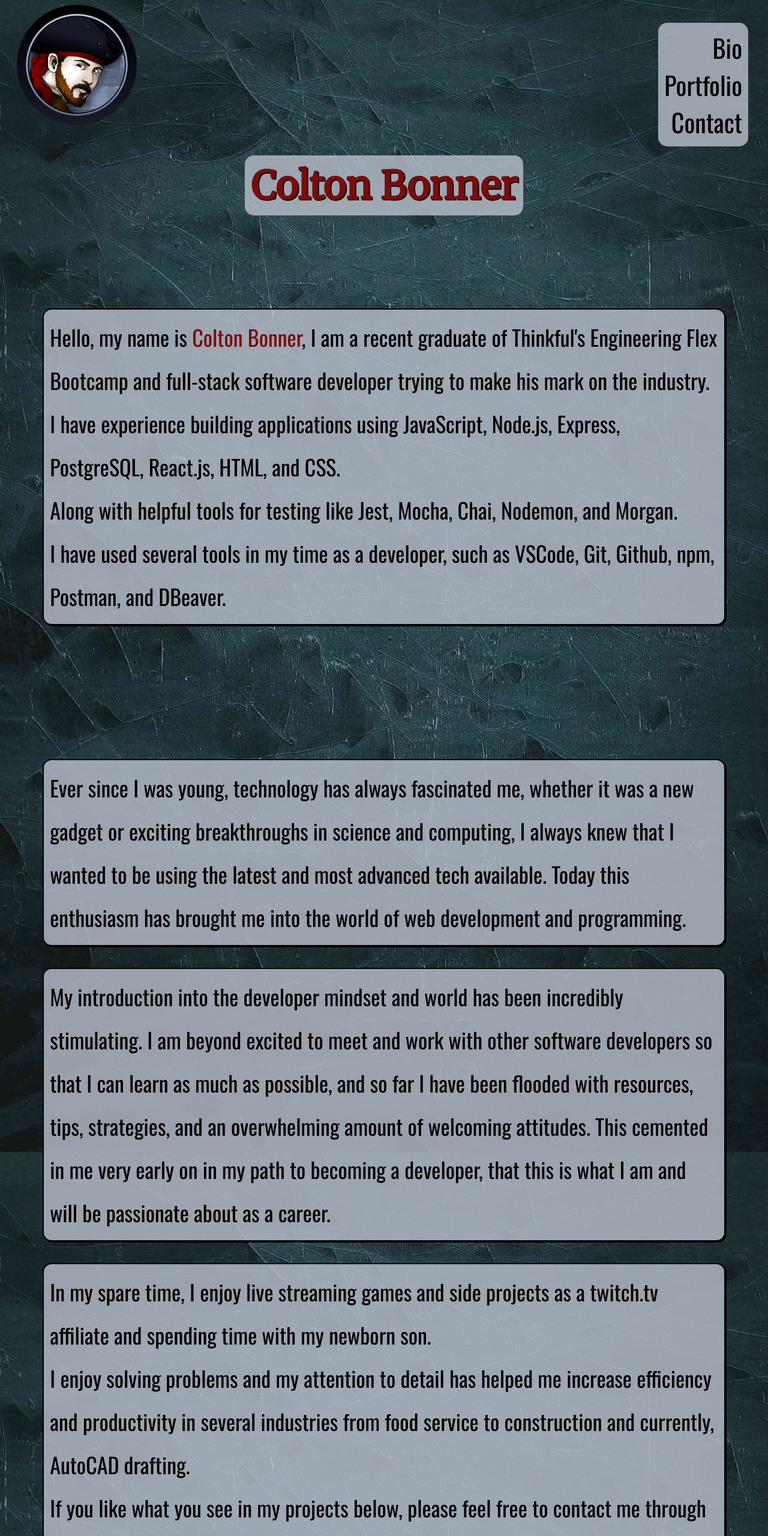
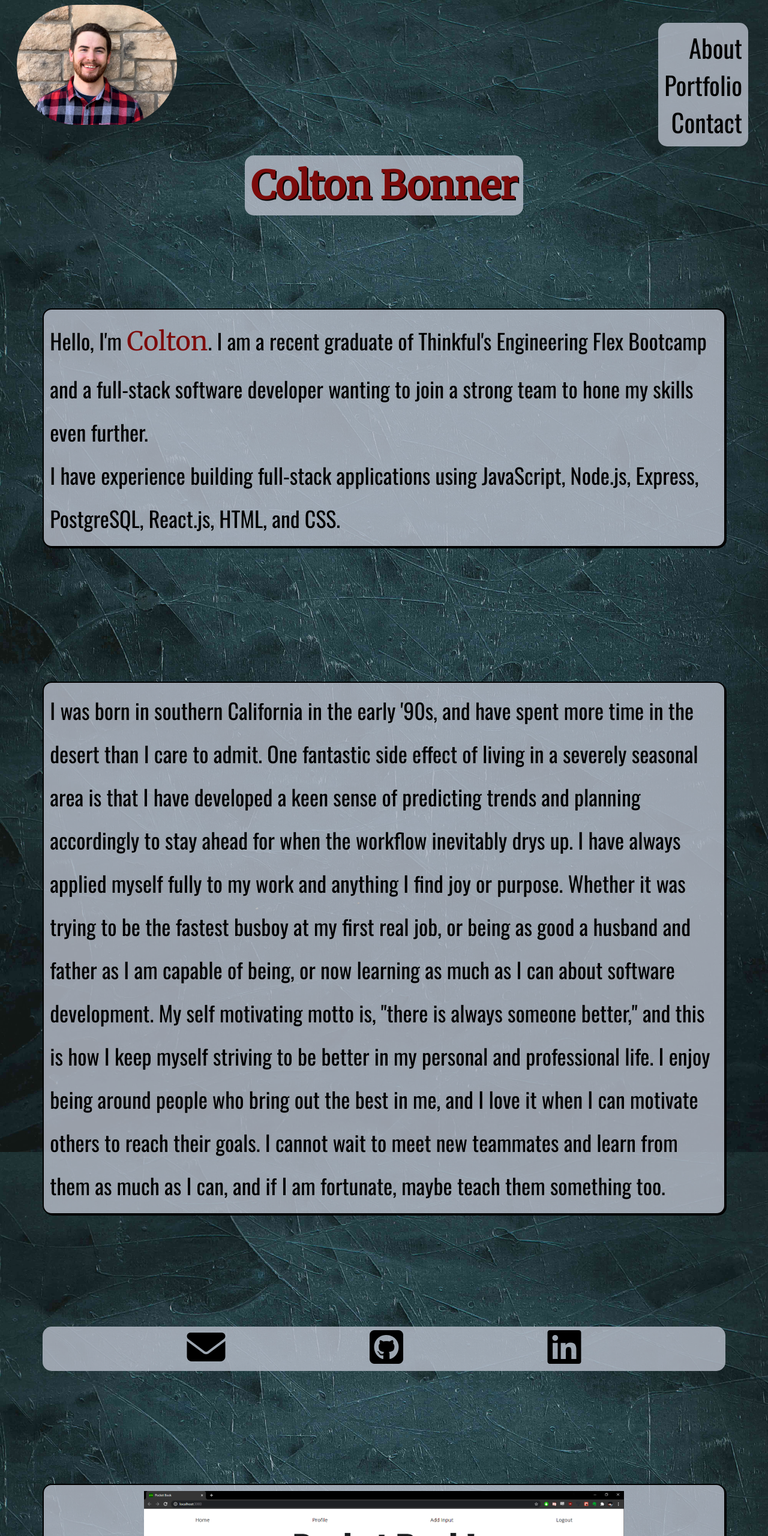
Before and after one commit to bwreDev/Portfolio, a plain HTML site: page index.html in a window 1280 px wide. Shown: the top 2560 px of the page at 60% size. Drawn offline with nearby package versions, Linux system fonts and the light colour scheme.

Commit message:
Redesign About Me / Project cards

```diff
--- a/index.html
+++ b/index.html
@@ -28,11 +28,11 @@
         ><img
           alt="icon of me"
           class="icon"
-          src="pirateiconcompressed.png"
+          src="EditedHeadShot.jpeg"
       /></a>
       <ul class="nav-bar-links">
-        <li class="#bio-click">
-          <a class="bio-nav" href="#bio">Bio</a>
+        <li class="#about-click">
+          <a class="about-nav" href="#about">About</a>
         </li>
         <li class="#projects-click">
           <a class="portfolio-nav" href="#portfolio">Portfolio</a>
@@ -44,48 +44,35 @@
     </nav>
     <main>
       <header>
-        <h1 class="name">Colton Bonner</h1>
+        <h1 class="fullname">Colton Bonner</h1>
       </header>
       <section class="headline">
         <p>
-          Hello, my name is <span class="name">Colton Bonner</span>, I
+          Hello, I'm <span class="name">Colton</span>. I
           am a recent graduate of Thinkful's Engineering Flex Bootcamp
-          and full-stack software developer trying to make his mark on
-          the industry.</br> I have experience building applications
-          using JavaScript, Node.js, Express, PostgreSQL, React.js, HTML,
-          and CSS.</br> Along with helpful tools for testing like Jest, Mocha, Chai,
-          Nodemon, and Morgan.</br> I have used several tools in my time as a
-          developer, such as VSCode, Git, Github, npm, Postman, and DBeaver.
+          and a full-stack software developer wanting to join a strong
+          team to hone my skills even further.</br> I have experience building full-stack
+          applications using JavaScript, Node.js, Express, PostgreSQL, React.js, HTML,
+          and CSS.
         </p>
       </section>
 
-      <section id="bio">
-        <p>
-        Ever since I was young, technology has always fascinated me,
-        whether it was a new gadget or exciting breakthroughs in science and
-        computing, I always knew that I wanted to be using the latest and most advanced
-        tech available. Today this enthusiasm has brought me into the world of web development
-        and programming.</p>
-        <p>
-          My introduction into the developer mindset and world has been incredibly
-          stimulating. I am beyond excited to meet and work with other software developers so
-          that I can
-          learn as much as possible, and so far I have been flooded with resources, tips, strategies,
-          and
-          an overwhelming amount of welcoming attitudes. This cemented in me very early on in
-          my path to
-          becoming a developer, that this is what I am and will be passionate about as a career.
-        </p>
+      <section id="about">
          <p>
-         In my spare time, I enjoy
-        live streaming games and side
-        projects as a twitch.tv affiliate and spending time with my
-        newborn son.</br> I enjoy solving problems and my attention to
-        detail has helped me increase efficiency and productivity in
-        several industries from food service to construction and
-        currently, AutoCAD drafting.</br>
-        If you like what you see in my projects below, please feel free to
-        contact me through one of the means in my contact section.
+         I was born in southern California in the early '90s, and have spent
+         more time in the desert than I care to admit. One fantastic side effect of
+         living in a severely seasonal area is that I have developed a keen sense of
+         predicting trends and planning accordingly to stay ahead for when the workflow
+         inevitably drys up. I have always applied myself fully to my work and
+         anything I find joy or purpose. Whether it was trying to be the fastest busboy
+         at my first real job, or being as good a husband and father as I am
+         capable of being, or now learning as much as I can about software development.
+         My self motivating motto is, "there is always someone better,"
+         and this is how I keep myself striving to be better in my personal
+         and professional life. I enjoy being around people who bring out the best in me,
+         and I love it when I can motivate others to reach their goals. I
+         cannot wait to meet new teammates and learn from them as much as I can, and if
+         I am fortunate, maybe teach them something too.
         </p>
       </section>
 
@@ -129,12 +116,12 @@
           <a class="pocket-book-link"
             href="https://pocket-book-client.vercel.app/"
             target="_blank">Pocket Book:</a>
-            A simple finance tracker for users who prefer a less complicated app.
-            I mainly built this for myself, because most finance trackers I have used
-            get a little unwieldy after time with all their choices.</br>
-            Built using Node.js, Express, and PostgreSQL for the back end API.</br>
-            React.js, JavaScript, and CSS for the client-side interface.</br>
-            Links:</br>
+            I built a simple finance tracker for users who prefer a less complicated app.
+            I mainly developed this for myself, because most finance trackers I have used
+            become a little unwieldy after time with all their choices.</br>
+            <span class='label'>Tech:</span></br>
+            Node.js, Express, PostgreSQL, React.js, JavaScript, and CSS</br>
+            <span class='label'>Links:</span></br>
             <a class="pocket-book-link"
              href="https://pocket-book-client.vercel.app/"
              target="_blank">Live App</a></br>
@@ -166,15 +153,13 @@
               <a class="baby-book-link"
                 href="https://github.com/cbonner26118/baby-book-app"
                 target="_blank">Baby Book:</a>
-                Newborn event tracker, ie diaper changes or feedings, with a simplified app style
-                approach. I built this because I just recently had my firstborn with my wife,
+                I built a newborn event tracker, such as diaper changes or feedings, with a simplified app style
+                approach. I created this because I just recently had my firstborn with my wife,
                 and we needed a simple way to keep track of when our sons' last feeding was,
                 etc.</br>
-                Built using Node.js, Express, and
-                PostgreSQL for the back end API.</br>
-                React.js, JavaScript,
-                and CSS for the client-side interface.</br>
-                Links:</br>
+                <span class='label'>Tech:</span></br>
+                Node.js, Express, PostgreSQL, React.js, JavaScript, and CSS</br>
+                <span class='label'>Links:</span></br>
                 <a class="baby-book-link"
                 href="https://baby-book-app.now.sh/"
                 target="_blank">Live App</a></br>
@@ -208,12 +193,13 @@
             href="https://github.com/cbonner26118/AnythingAPI"
             target="_blank"
             >AnythingAPI:</a>
-            A random recipe generator for help inspiring meal prep and family dinners.
+            I created a random recipe generator to help inspire meal prep and family dinners.
             I built this because spending hours planning a set of meals for the week isn't
             something that I enjoy doing, so a little help goes a long way. You can search
             by cuisine or get a completely random recipe.</br>
-          AJAX web app using HTML5, CSS, JavaScript, and jQuery</br>
-          Links:</br>
+            <span class='label'>Tech:</span></br>
+            HTML5, CSS, JavaScript, jQuery</br>
+            <span class='label'>Links:</span></br>
           <a
             class="recipe-app-link"
             href="https://cbonner26118.github.io/AnythingAPI/"
--- a/main.css
+++ b/main.css
@@ -39,8 +39,11 @@ h1 {
   font-size: 46px;
 }
 
-.name {
+.name,
+.label {
   color: rgb(124, 11, 11);
+  font-family: 'Merriweather', serif;
+  font-size: larger;
 }
 
 section {
@@ -75,14 +78,14 @@ section {
   border-radius: 15px;
 }
 
-.bio-nav,
+.about-nav,
 .portfolio-nav,
 .contact-nav {
   color: black;
   text-decoration: none;
 }
 
-.bio-nav:hover,
+.about-nav:hover,
 .portfolio-nav:hover,
 .contact-nav:hover {
   text-decoration: underline;
```
Also changed, not shown: EditedHeadShot.jpeg (added), pirateiconcompressed.png (deleted).
